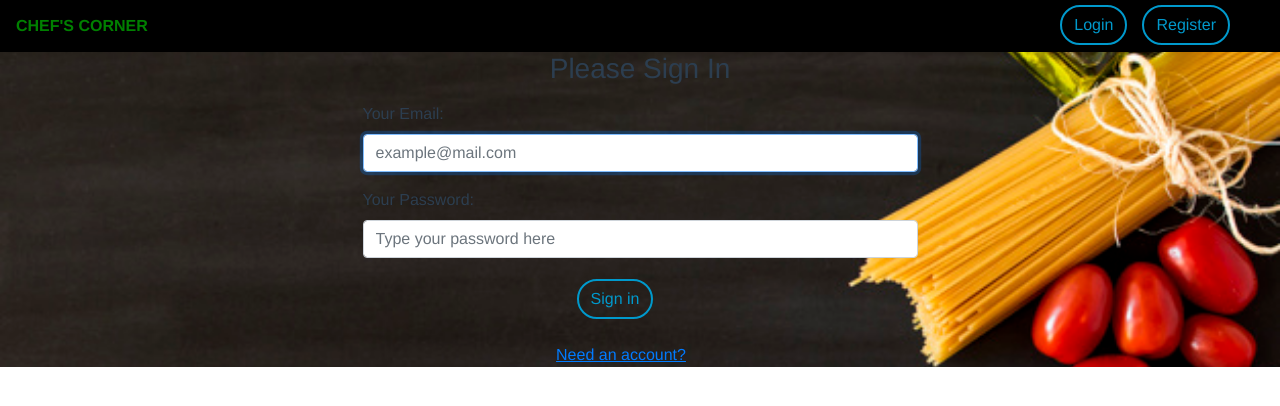
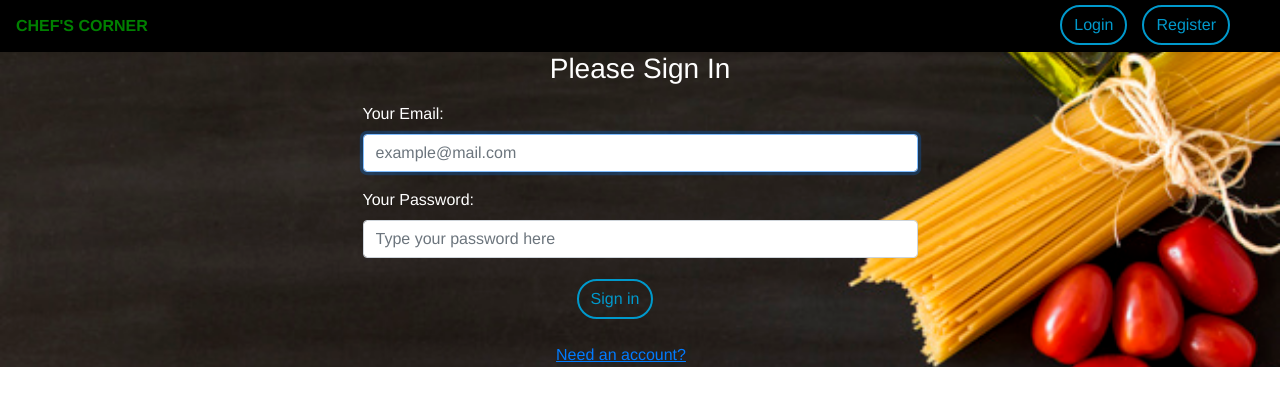
Before and after one commit to boneyard9000/Online-Recipe-Book, a Vue app in the folder recipebook/frontend/: page /login in a window 1280 px wide. Shown: the top 406 px of the page. Built offline with nearby package versions, Linux system fonts and the light colour scheme; no server answers.

Commit message:
changed font color on several pgs to stand out from background

```diff
--- a/recipebook/frontend/src/App.vue
+++ b/recipebook/frontend/src/App.vue
@@ -101,10 +101,6 @@ export default {
 #app {
 
   background-image: url("assets/foodBG.jpg");
-
-  /* padding-top: 20px;
-  height: 100%;
-  width: auto; */
   background-repeat: no-repeat;
   background-size: 100% auto;
   background-attachment: fixed;
--- a/recipebook/frontend/src/views/Login.vue
+++ b/recipebook/frontend/src/views/Login.vue
@@ -108,6 +108,9 @@ export default {
 </script>
 
 <style scoped>
+.control-label {
+  color:white;
+}
 .form-signin {
   max-width: 50%;
   margin: auto;
--- a/recipebook/frontend/src/views/Register.vue
+++ b/recipebook/frontend/src/views/Register.vue
@@ -182,6 +182,13 @@ export default {
 </script>
 
 <style>
+.control-label {
+  color:white;
+}
+
+.h3 {
+  color:white;
+}
 
 .haveAcct{
   padding-right: 43px;
--- a/recipebook/frontend/src/views/SubmitRecipe.vue
+++ b/recipebook/frontend/src/views/SubmitRecipe.vue
@@ -199,7 +199,10 @@ export default {
 }
 </script>
 
-<style>
+<style >
+h1 {
+  color: white;
+}
 .input-group-1 label     {
   font-weight: 500;
   align-content: flex-start;
```
